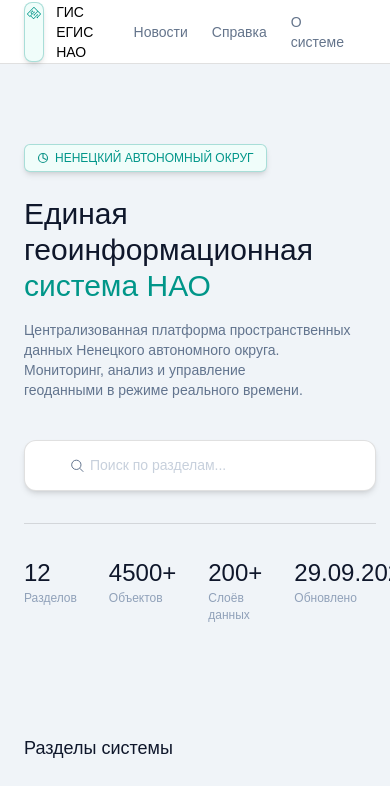
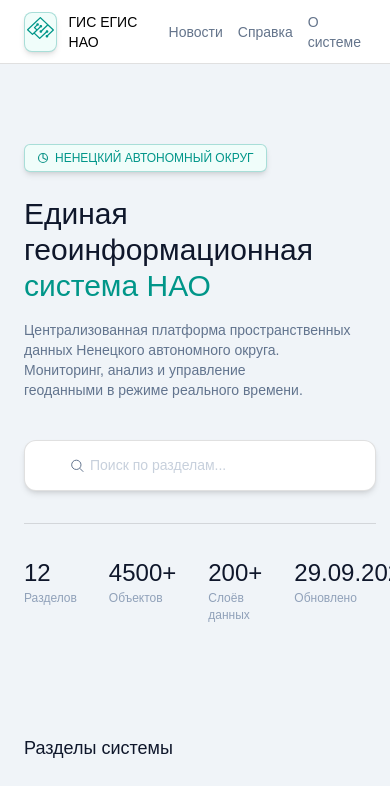
Before and after one commit to allrightwithyou/gis-niac, a Next.js app in the folder gis-egis-nao/: page /main in a window 390 px wide. Shown: the top 786 px of the page. Built offline with nearby package versions, Linux system fonts and the light colour scheme.

Commit message:
поправил header main

```diff
--- a/gis-egis-nao/src/app/main/components/Header.tsx
+++ b/gis-egis-nao/src/app/main/components/Header.tsx
@@ -4,8 +4,8 @@ import Link from "next/link";
 export default function Header() {
   return (
     <header className="text-sm sm:text-base w-full bg-white/[98%] h-[64px] flex items-center border-b-[1.5px] border-margin">
-      <div className="px-[24px] flex w-full max-w-[1400px] mx-auto gap-[32px]">
-        <div className="gap-[32px] flex w-full">
+      <div className="px-[24px] flex w-full max-w-[1400px] sm:gap-[32px] mx-auto gap-[15px]">
+        <div className=" sm:gap-[32px] gap-[15px] flex w-full">
           <div className="gap-[12px] flex ">
             <Link
               className="shadow-md p-[2px] py-[4px] bg-bglogo border-[1.5px] border-accent/30 rounded-[8px] hover:border-accent transition-all"
@@ -28,7 +28,7 @@ export default function Header() {
               </Link>
             </div>
           </div>
-          <nav className="text-grey gap-[24px] flex flex-1 items-center ">
+          <nav className="text-grey  sm:gap-[24px] gap-[15px] flex flex-1 items-center ">
             <Link
               href="/main/news"
               className="hover:text-accent transition-colors"
```
